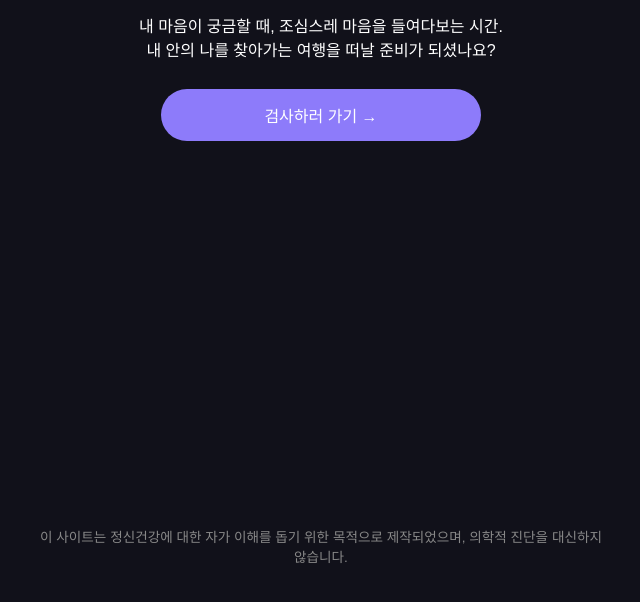
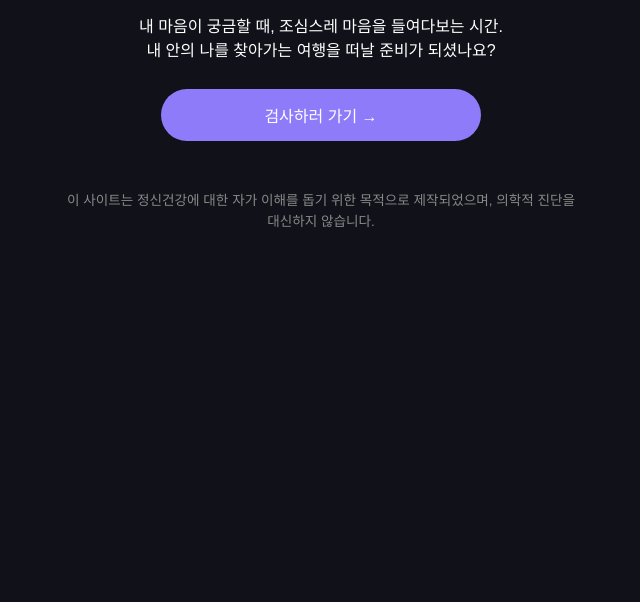
Before and after one commit to pioneer2217/firststepin, a plain HTML site: page index.html in a window 1280 px wide. Shown: the part 198-800 px from the top of the page, without its empty margins (319-959 px from the left). Drawn offline with Linux system fonts and the light colour scheme.

Commit message:
Update index.html
수정

```diff
--- a/index.html
+++ b/index.html
@@ -25,7 +25,6 @@
       display: flex;
       flex-direction: column;
       align-items: center;
-      position: relative;
       min-height: 100vh;
       box-sizing: border-box;
     }
@@ -90,10 +89,9 @@
       margin-top: 40px;
       font-size: 0.85rem;
       color: #888;
-      position: absolute;
-      bottom: 20px;
       width: 100%;
       text-align: center;
+      padding-bottom: 20px;
     }
 
     @media screen and (max-width: 480px) {
@@ -144,7 +142,9 @@
       <p id="score-message" style="white-space: pre-line; margin-top: 20px;"></p>
     </div>
 
-    <p class="footer">이 사이트는 정신건강에 대한 자가 이해를 돕기 위한 목적으로 제작되었으며, 의학적 진단을 대신하지 않습니다.</p>
+    <p class="footer">
+      이 사이트는 정신건강에 대한 자가 이해를 돕기 위한 목적으로 제작되었으며, 의학적 진단을 대신하지 않습니다.
+    </p>
   </div>
 
   <script>
```
